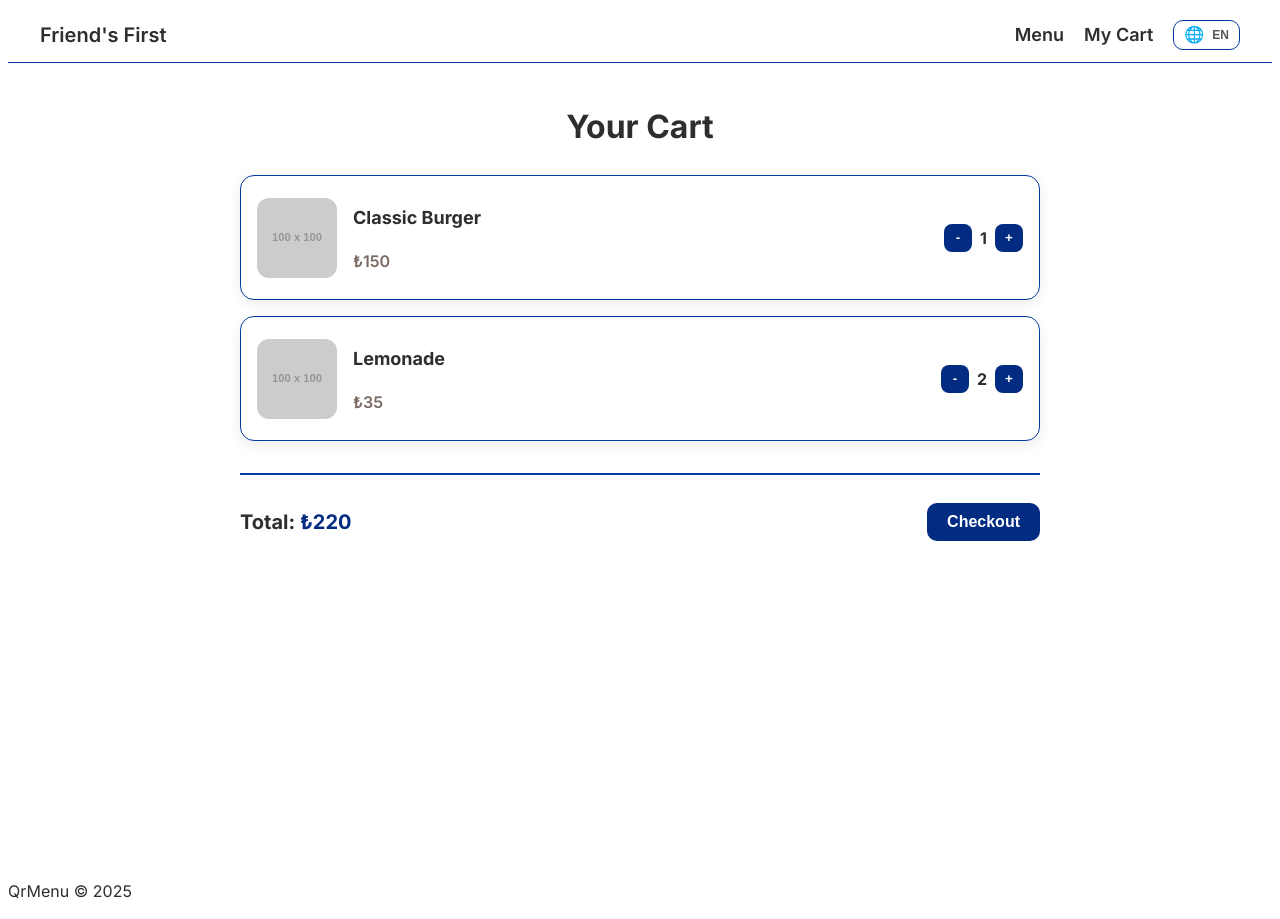
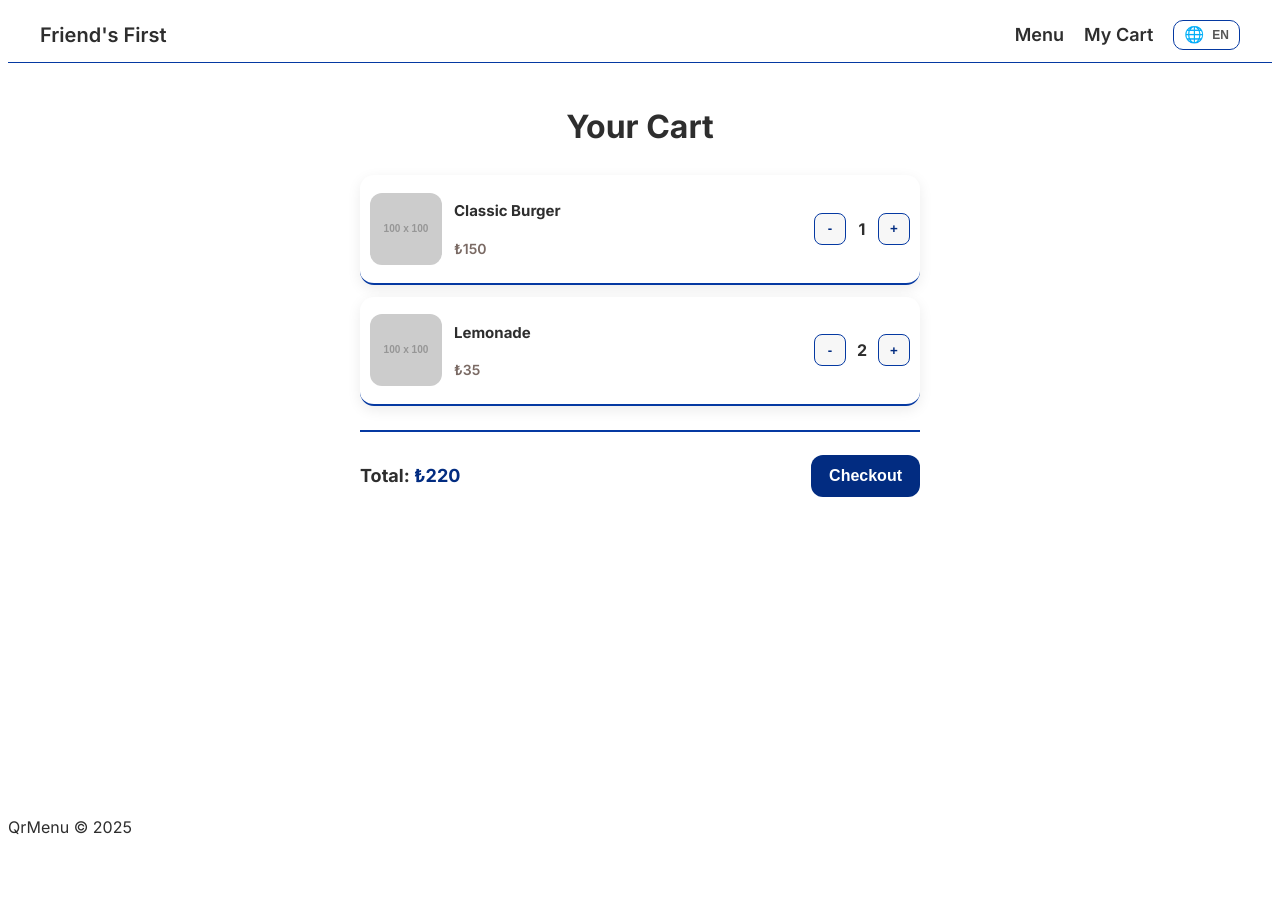
Before and after one commit to NurAleynaPektas/qrMenu, a React (Vite) app in the folder client/: page /cart in a window 1280 px wide. After the commit the page ends 855 px from the top, so only its background shows below. Built offline with nearby package versions, Linux system fonts and the light colour scheme.

Commit message:
cart css

```diff
--- a/client/src/pages/Cart.module.css
+++ b/client/src/pages/Cart.module.css
@@ -1,7 +1,12 @@
+*,
+*::before,
+*::after { box-sizing: border-box; }
+
 .cartPage {
   padding: 24px 16px;
   background: var(--bg);
   min-height: calc(100dvh - 64px);
+  overflow-x: hidden;
 }
 
 .cartTitle {
@@ -12,82 +17,91 @@
   font-weight: 700;
 }
 
-/* Cart item list */
 .cartItems {
   display: flex;
   flex-direction: column;
-  gap: 16px;
-  max-width: 800px;
-  margin: 0 auto 32px;
+  gap: 12px;
+  max-width: 560px;
+  width: 100%;
+  margin: 0 auto 24px;
 }
+
 
 .cartItem {
   display: flex;
   align-items: center;
-  justify-content: space-between;
+  gap: 12px;
   background: #fff;
-  border: 1px solid var(--border);
+  border-bottom: 2px solid var(--border);
   border-radius: 14px;
   box-shadow: 0 4px 14px var(--shadow);
-  padding: 10px 16px;
+  padding: 10px;
+  width: 100%;
+  overflow: hidden;
 }
 
+/* Görsel */
 .cartItemImg {
-  width: 80px;
-  height: 80px;
+  flex: 0 0 auto;
+  width: 72px;
+  height: 72px;
   object-fit: cover;
   border-radius: 12px;
 }
 
+
 .cartItemInfo {
-  flex: 1;
-  margin-left: 16px;
+  flex: 1 1 auto;
+  min-width: 0;
 }
 
 .cartItemName {
-  font-size: 18px;
+  font-size: 15px;
   color: var(--text);
   font-weight: 700;
+  white-space: nowrap;
+  overflow: hidden;
+  text-overflow: ellipsis;
 }
 
 .cartItemPrice {
-  font-size: 16px;
+  font-size: 14px;
   color: #7a6a64;
   font-weight: 600;
+  margin-top: 2px;
 }
 
-/* Quantity buttons */
+
 .cartItemControls {
-  display: flex;
+  flex: 0 0 auto;
+  display: inline-flex;
   align-items: center;
   gap: 8px;
 }
 
 .cartItemControls button {
-  background: var(--accent);
-  color: #fff;
-  border: none;
+  background: #f7f7f7;
+  color: var(--accent);
+  border: 1px solid var(--border);
   border-radius: 8px;
-  width: 28px;
-  height: 28px;
-  font-weight: 700;
+  width: 32px;
+  height: 32px;
+  font-weight: 800;
+  line-height: 1;
   cursor: pointer;
-  transition: background .2s ease;
+  transition: background .2s ease, color .2s ease, border-color .2s ease;
 }
+.cartItemControls button:hover { color: var(--accent-dark); }
+.cartItemControls span { font-weight: 800; min-width: 16px; text-align: center; }
 
-.cartItemControls button:hover {
-  background: var(--accent-dark);
-}
 
-.cartItemControls span {
-  font-weight: 700;
-}
-
-/* Summary section */
 .cartSummary {
-  max-width: 800px;
+  max-width: 560px;
+  width: 100%;
   margin: 0 auto;
   display: flex;
+  flex-wrap: wrap;
+  gap: 12px;
   justify-content: space-between;
   align-items: center;
   padding-top: 12px;
@@ -95,33 +109,34 @@
 }
 
 .cartTotal {
-  font-size: 20px;
+  font-size: 18px;
   font-weight: 700;
   color: var(--text);
 }
+.cartTotal span { color: var(--accent); }
 
-.cartTotal span {
-  color: var(--accent);
-}
 
 .checkoutBtn {
   background: var(--accent);
   color: #fff;
   border: none;
-  padding: 10px 20px;
-  border-radius: 10px;
-  font-weight: 700;
+  padding: 12px 18px;
+  border-radius: 12px;
+  font-weight: 800;
   font-size: 16px;
   cursor: pointer;
   transition: background .2s ease, transform .08s ease;
 }
+.checkoutBtn:hover { background: var(--accent-dark); }
+.checkoutBtn:active { transform: translateY(1px); }
 
-.checkoutBtn:hover {
-  background: var(--accent-dark);
-}
 
-.checkoutBtn:active {
-  transform: translateY(1px);
+@media (max-width: 380px) {
+  .cartItemImg { width: 64px; height: 64px; }
+  .cartItem { padding: 8px; gap: 10px; }
+  .cartItemControls button { width: 30px; height: 30px; }
+  .cartTitle { font-size: 24px; }
+  .checkoutBtn { width: 100%; }
 }
 
 @media (min-width: 768px) {
```
